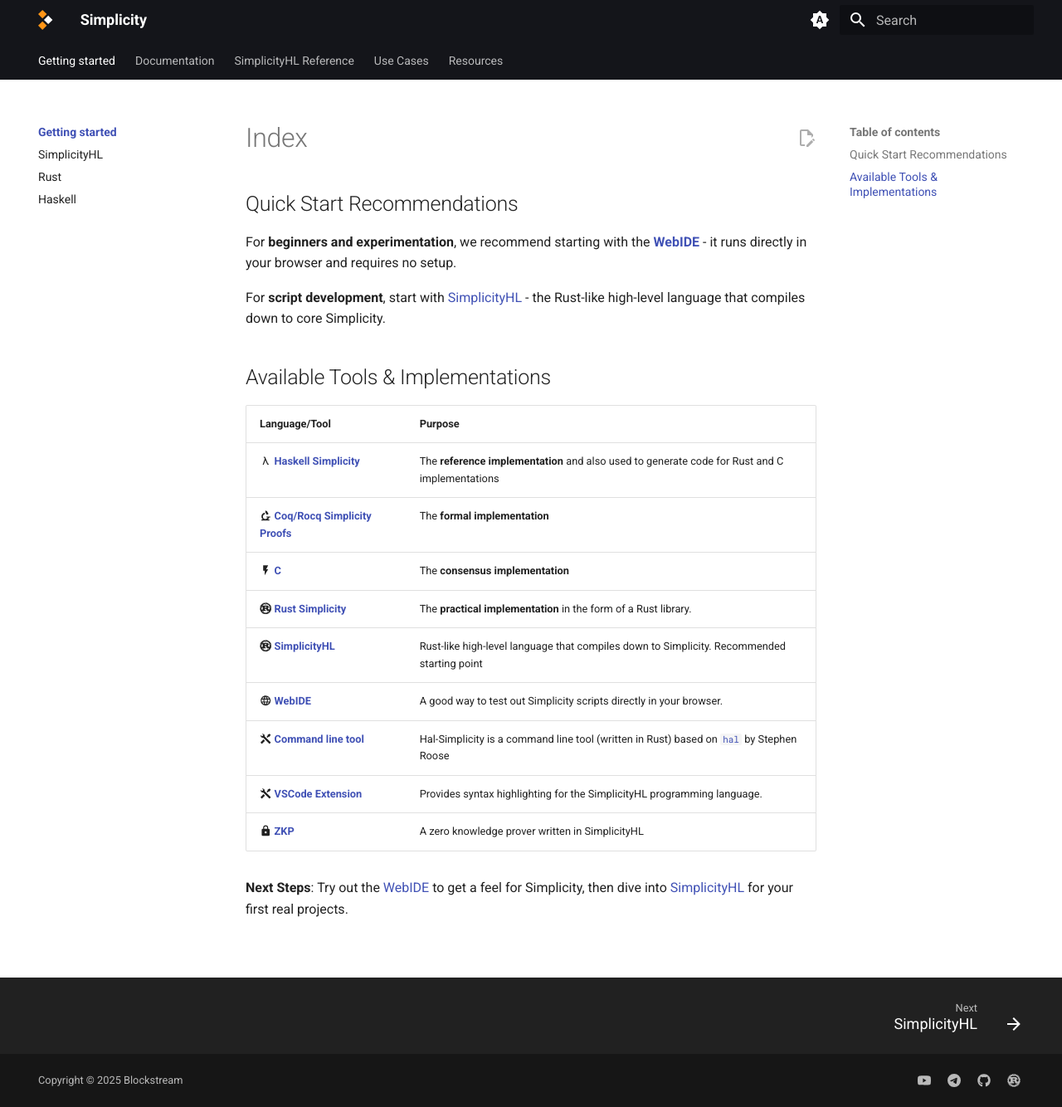
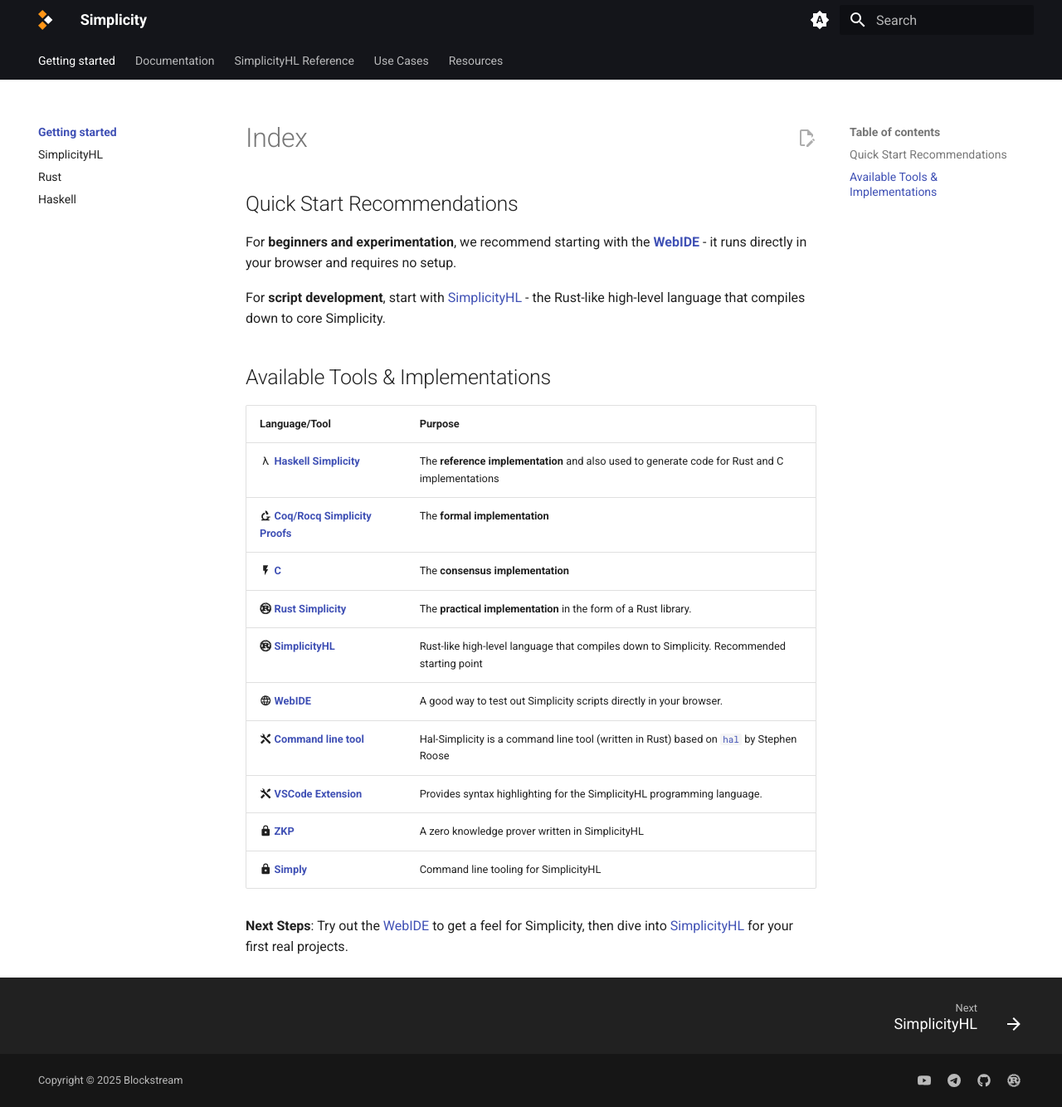
Before and after one commit to imaginator/simplicity-lang-org, an MkDocs documentation site: the page built from docs/getting-started/index.md, in a window 1280 px wide and 1334 px high. Shown: the whole window at 83% size. Built offline with MkDocs 1.6.1 and Material for MkDocs 9.7.7, drawn with Linux system fonts in a browser that asks for light colours; comment, search, counter and statistics services are not loaded.

Commit message:
added @m-kus Simply tool

```diff
--- a/docs/getting-started/index.md
+++ b/docs/getting-started/index.md
@@ -5,7 +5,6 @@
 For **script development**, start with [SimplicityHL](https://github.com/BlockstreamResearch/SimplicityHL) - the Rust-like high-level language that compiles down to core Simplicity.
 
 ## Available Tools & Implementations
-
 
 | Language/Tool | Purpose |
 |---------------|---------|
@@ -18,5 +17,6 @@
 | :material-tools: [**Command line tool**](https://github.com/BlockstreamResearch/hal-simplicity) | Hal-Simplicity is a command line tool (written in Rust) based on [`hal`](https://github.com/stevenroose/hal) by Stephen Roose |
 | :material-tools: [**VSCode Extension**](https://marketplace.visualstudio.com/items?itemName=Simplicity.simplicityhl) | Provides syntax highlighting for the SimplicityHL programming language. |
 | :material-lock: [**ZKP**](https://github.com/starkware-bitcoin/stark-symphony) | A zero knowledge prover written in SimplicityHL |
+| :material-lock: [**Simply**](https://github.com/starkware-bitcoin/simply)  | Command line tooling for SimplicityHL  |
 
 **Next Steps**: Try out the [WebIDE](https://github.com/BlockstreamResearch/simplicity-webide) to get a feel for Simplicity, then dive into [SimplicityHL](https://github.com/BlockstreamResearch/SimplicityHL) for your first real projects.
--- a/mkdocs.yml
+++ b/mkdocs.yml
@@ -124,7 +124,6 @@
       - Rust: getting-started/rust.md
       - Haskell: getting-started/haskell.md
   - Documentation:
-      - documentation/index.md
       - How Simplicity Works: documentation/how-simplicity-works.md
       - Jets Explained: documentation/jets-explained.md
       - Simplicity for EVM developers: documentation/simplicity-for-evm-developers.md
```
